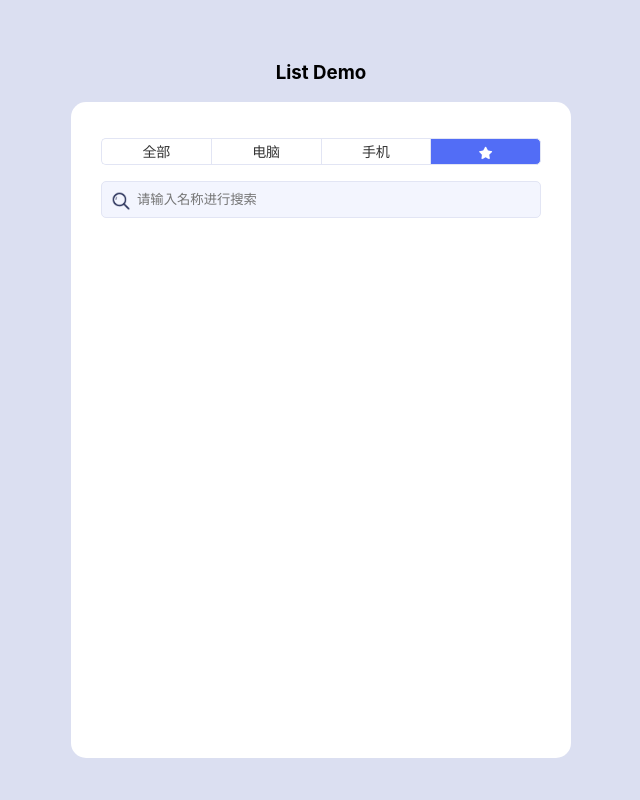
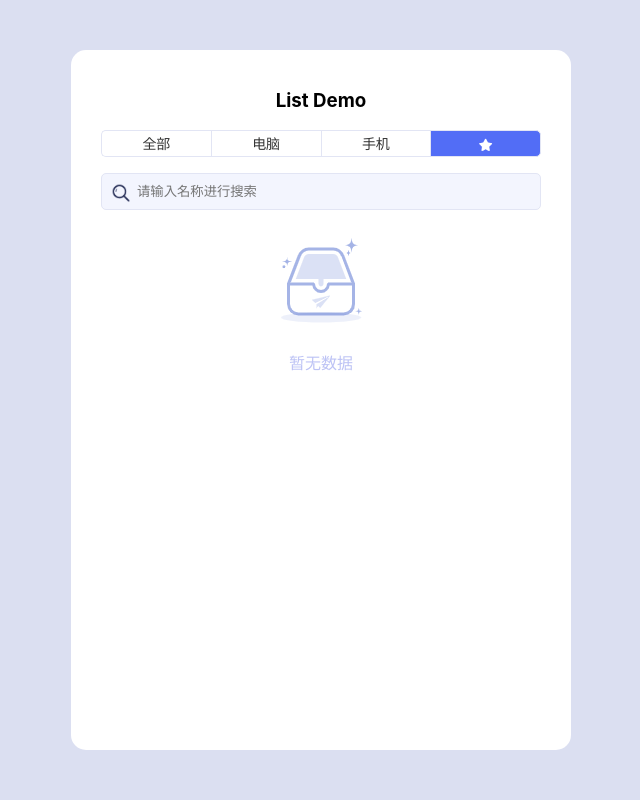
Before and after one commit to yanmiao99/react-notes, a React (Create React App) app in the folder day2/: page / in a window 1280 px wide. Both pictures are taken after a click on the item 804 px from the left and 151 px from the top of the page. Shown: the top 800 px of the page, without its empty margins (319-959 px from the left). Built offline with nearby package versions, Linux system fonts and the light colour scheme.

Commit message:
feat : List Demo 完成

```diff
--- a/day2/src/App.js
+++ b/day2/src/App.js
@@ -8,7 +8,7 @@ import List from "./list/list"
 function App() {
     return (
         <div className="App">
-            <List></List>
+            <List>List Demo</List>
             <h3>基础</h3>
             <Basics></Basics>
             <h3>数据类型</h3>
--- a/day2/src/list/list-box.css
+++ b/day2/src/list/list-box.css
@@ -28,13 +28,13 @@
 }
 
 .item-info p {
-    flex:1;
+    flex: 1;
     margin-left: 10px;
     font-size: 14px;
     font-weight: bold;
-    white-space:nowrap;
-    overflow:hidden;
-    text-overflow:ellipsis;
+    white-space: nowrap;
+    overflow: hidden;
+    text-overflow: ellipsis;
     text-align: left;
 }
 
@@ -43,3 +43,12 @@
     height: 20px;
     cursor: pointer;
 }
+
+.no-data img {
+    width: 100px;
+    height: 100px;
+}
+
+.no-data p {
+    color: #BDC3F5;
+}
--- a/day2/src/list/list-box.js
+++ b/day2/src/list/list-box.js
@@ -1,69 +1,13 @@
-import react, {useState} from "react";
+import {useState} from "react";
 import "./list-box.css"
+import data from "./list-data"
 
-let data = [
-    {
-        id: crypto.randomUUID(),
-        name: '小米笔记本 Pro 14 2021款',
-        img: require("../list/images/computer/xiaomi.jpg"),
-        type: 'computer',
-        like: false
-    },
-    {
-        id: crypto.randomUUID(),
-        name: '戴尔XPS 15',
-        img: require("../list/images/computer/daier.jpg"),
-        type: 'computer',
-        like: false
-    },
-    {
-        id: crypto.randomUUID(),
-        name: 'HUAWEI MateBook 14 2021款',
-        img: require("../list/images/computer/huawei.jpg"),
-        type: 'computer',
-        like: false
-    },
-    {
-        id: crypto.randomUUID(),
-        name: '苹果Macbook Pro 14 2021',
-        img: require("../list/images/computer/pingguo.jpg"),
-        type: 'computer',
-        like: false
-    },
-    {
-        id: crypto.randomUUID(),
-        name: 'vivo X Fold+',
-        img: require("../list/images/phone/vivo.jpg"),
-        type: 'phone',
-        like: false
-    },
-    {
-        id: crypto.randomUUID(),
-        name: 'OPPO A11',
-        img: require("../list/images/phone/oppo.jpg"),
-        type: 'phone',
-        like: false
-    },
-    {
-        id: crypto.randomUUID(),
-        name: 'Redmi K50 至尊版',
-        img: require("../list/images/phone/redmi.jpg"),
-        type: 'phone',
-        like: false
-    },
-    {
-        id: crypto.randomUUID(),
-        name: 'moto S30 Pro',
-        img: require("../list/images/phone/moto.jpg"),
-        type: 'phone',
-        like: false
-    },
-]
-
-let like_false = require("./images/star.png")
-let like_true = require("./images/like.png")
+const like_false = require("./images/star.png")
+const like_true = require("./images/like.png")
+const no_data = require('./images/no-data.png')
 
 const ListBox = (props) => {
+    // 处理类型过滤数据
     let activeType = props.typeActive.type
     let newData
     if (activeType === 'all') {
@@ -72,6 +16,12 @@ const ListBox = (props) => {
         newData = data.filter(item => item.like === true)
     } else {
         newData = data.filter(item => item.type === activeType)
+    }
+
+    // 处理搜索过滤数据
+    let searchText = props.searchText
+    if (searchText) {
+        newData = data.filter(item => item.name.match(searchText))
     }
 
     /*
@@ -88,6 +38,19 @@ const ListBox = (props) => {
     return (
         <div className="list-box">
             {
+                newData.length > 0
+                    ? <ListItem newData={newData} handleItemLike={handleItemLike}/>
+                    : <NoData/>
+
+            }
+        </div>
+    )
+}
+
+// 组件抽离
+const ListItem = (props) => {
+    let {newData, handleItemLike} = props
+    return (
         newData.map((item) => {
             return (
                 <div className="list-item" key={item.id} onClick={() => handleItemLike(item.id)}>
@@ -101,9 +64,17 @@ const ListBox = (props) => {
                 </div>
             )
         })
+    )
 }
+
+const NoData = () => {
+    return (
+        <div className='no-data'>
+            <img src={no_data} alt=""/>
+            <p>暂无数据</p>
         </div>
     )
 }
 
+
 export default ListBox
--- /dev/null
+++ b/day2/src/list/list-data.js
@@ -0,0 +1,59 @@
+const data = [
+    {
+        id: crypto.randomUUID(),
+        name: '小米笔记本 Pro 14 2021款',
+        img: require("../list/images/computer/xiaomi.jpg"),
+        type: 'computer',
+        like: false
+    },
+    {
+        id: crypto.randomUUID(),
+        name: '戴尔XPS 15',
+        img: require("../list/images/computer/daier.jpg"),
+        type: 'computer',
+        like: false
+    },
+    {
+        id: crypto.randomUUID(),
+        name: 'HUAWEI MateBook 14 2021款',
+        img: require("../list/images/computer/huawei.jpg"),
+        type: 'computer',
+        like: false
+    },
+    {
+        id: crypto.randomUUID(),
+        name: '苹果Macbook Pro 14 2021',
+        img: require("../list/images/computer/pingguo.jpg"),
+        type: 'computer',
+        like: false
+    },
+    {
+        id: crypto.randomUUID(),
+        name: 'vivo X Fold+',
+        img: require("../list/images/phone/vivo.jpg"),
+        type: 'phone',
+        like: false
+    },
+    {
+        id: crypto.randomUUID(),
+        name: 'OPPO A11',
+        img: require("../list/images/phone/oppo.jpg"),
+        type: 'phone',
+        like: false
+    },
+    {
+        id: crypto.randomUUID(),
+        name: 'Redmi K50 至尊版',
+        img: require("../list/images/phone/redmi.jpg"),
+        type: 'phone',
+        like: false
+    },
+    {
+        id: crypto.randomUUID(),
+        name: 'moto S30 Pro',
+        img: require("../list/images/phone/moto.jpg"),
+        type: 'phone',
+        like: false
+    },
+]
+export default data
--- a/day2/src/list/list.js
+++ b/day2/src/list/list.js
@@ -1,20 +1,27 @@
-import react, {useState} from "react";
+import {useState} from "react";
 import TypeFilter from "./type-filter";
 import ListBox from "./list-box";
 import SearchBox from "./search-box"
 import "./list.css"
 
-const List = () => {
+const List = (props) => {
 
     let [typeActive, setTypeActive] = useState({type: 'all'})
+    let [searchText, setSearchText] = useState('')
+
+    let {children} = props
 
     return (
         <main className='main-box'>
-            <h3>List Demo</h3>
             <div className="box">
-                <TypeFilter typeActive={typeActive} setTypeActive={setTypeActive}></TypeFilter>
-                <SearchBox></SearchBox>
-                <ListBox typeActive={typeActive}></ListBox>
+                <h3>{children}</h3>
+                {/*
+                react 函数组件传参 父传子，子传父
+                参考 : https://www.jianshu.com/p/26a83ddb38c5
+                */}
+                <TypeFilter typeActive={typeActive} setTypeActive={setTypeActive}/>
+                <SearchBox setSearchText={setSearchText}/>
+                <ListBox typeActive={typeActive} searchText={searchText}/>
             </div>
         </main>
     )
--- a/day2/src/list/search-box.js
+++ b/day2/src/list/search-box.js
@@ -1,13 +1,19 @@
-import react, {useState} from "react";
 import "./search-box.css"
 
-const searchBox = () => {
+const SearchBox = (props) => {
     const searchImg = require("./images/search.png")
+    let {setSearchText} = props
+
+    const handleSearchItem = (e) => {
+        let value = e.target.value
+        setSearchText(value)
+    }
+
     return (
         <div className="search-box">
             <img src={searchImg} alt=""/>
-            <input type="text" placeholder='请输入名称进行搜索'/>
+            <input type="text" placeholder='请输入名称进行搜索' onInput={handleSearchItem}/>
         </div>
     )
 }
-export default searchBox
+export default SearchBox
--- a/day2/src/list/type-filter.js
+++ b/day2/src/list/type-filter.js
@@ -1,4 +1,3 @@
-import react, {useState} from "react";
 import "./type-filter.css"
 
 const TypeFilter = (props) => {
@@ -43,13 +42,12 @@ const TypeFilter = (props) => {
     return (
         <ul className="filter-box">
             {
-                listData.map((item) => {
+                listData.map(item => {
                     return (
                         <li
                             key={item.id}
                             className={props.typeActive.type === item.type ? 'active' : ''}
-                            onClick={() => handleSelectType(item)}
-                        >
+                            onClick={() => handleSelectType(item)}>
                             {
                                 /*
                                 * jsx map 中不能使用 if 作为条件判断
```
Also changed, not shown: day2/src/list/images/no-data.png (added). Lines whose indentation alone changed are shown as unchanged.
